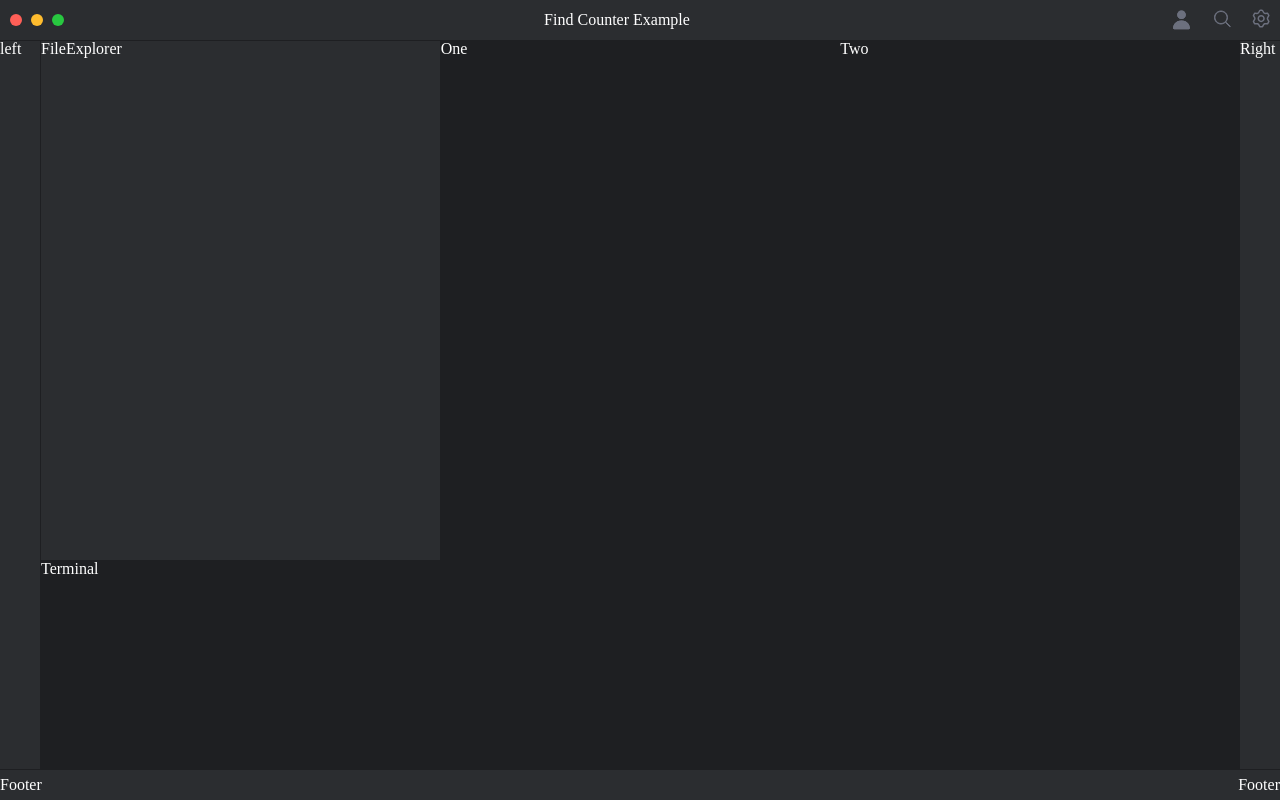
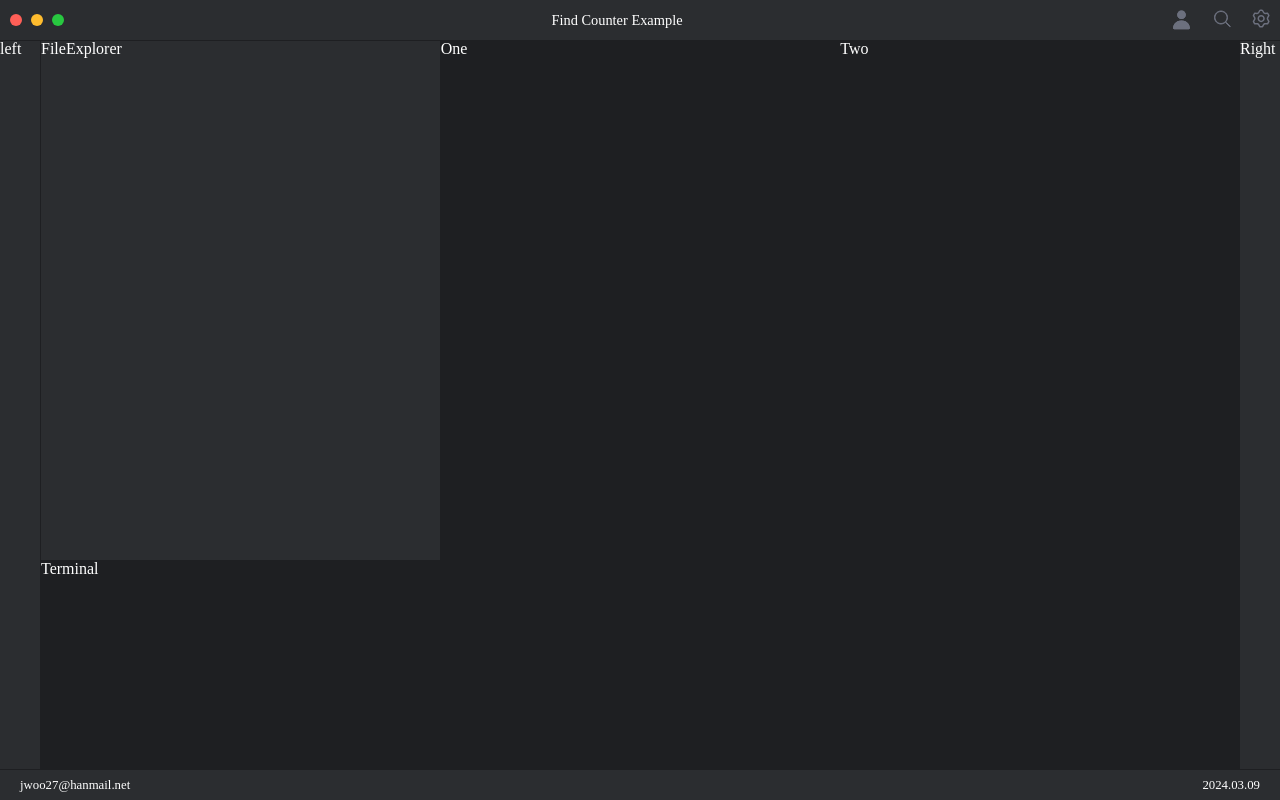
Before and after one commit to jw0097/counter-example-finder, a React app: page / in a window 1280 px wide. Built offline with nearby package versions, Linux system fonts and the light colour scheme; a web font is replaced by a local one.

Commit message:
feat: Footer 컴포넌트 작성

```diff
--- a/src/components/Footer.tsx
+++ b/src/components/Footer.tsx
@@ -1,11 +1,16 @@
 import React from 'react';
 import styled from '@emotion/styled';
+import { MESSAGE } from '../constants/message';
 
 const Footer = () => {
   return (
     <FooterContainer>
-      <FooterText>Footer</FooterText>
-      <FooterText>Footer</FooterText>
+      <FooterInfoWrapper role="banner">
+        <FooterText>{MESSAGE.appInfo}</FooterText>
+      </FooterInfoWrapper>
+      <FooterStatusWrapper role="status">
+        <FooterText>{MESSAGE.status}</FooterText>
+      </FooterStatusWrapper>
     </FooterContainer>
   );
 };
@@ -20,6 +25,14 @@ const FooterContainer = styled.footer((props) => ({
   ...props.theme.grid.footer,
 }));
 
+const FooterInfoWrapper = styled.div({
+  marginLeft: '20px',
+});
+
+const FooterStatusWrapper = styled.div({
+  marginRight: '20px',
+});
+
 const FooterText = styled.div((props) => ({
   ...props.theme.typo.footer,
 }));
--- a/src/styles/theme.ts
+++ b/src/styles/theme.ts
@@ -9,13 +9,13 @@ const palette = {
 const typo = {
   header: {
     fontFamily: 'Spoqa-Light',
-    fontSize: '1rem',
+    fontSize: '0.9rem',
     lineHeight: '1rem',
     color: palette.white,
   },
   footer: {
     fontFamily: 'Spoqa-Thin',
-    fontSize: '1rem',
+    fontSize: '0.8rem',
     lineHeight: '1rem',
     color: palette.white,
   },
```
